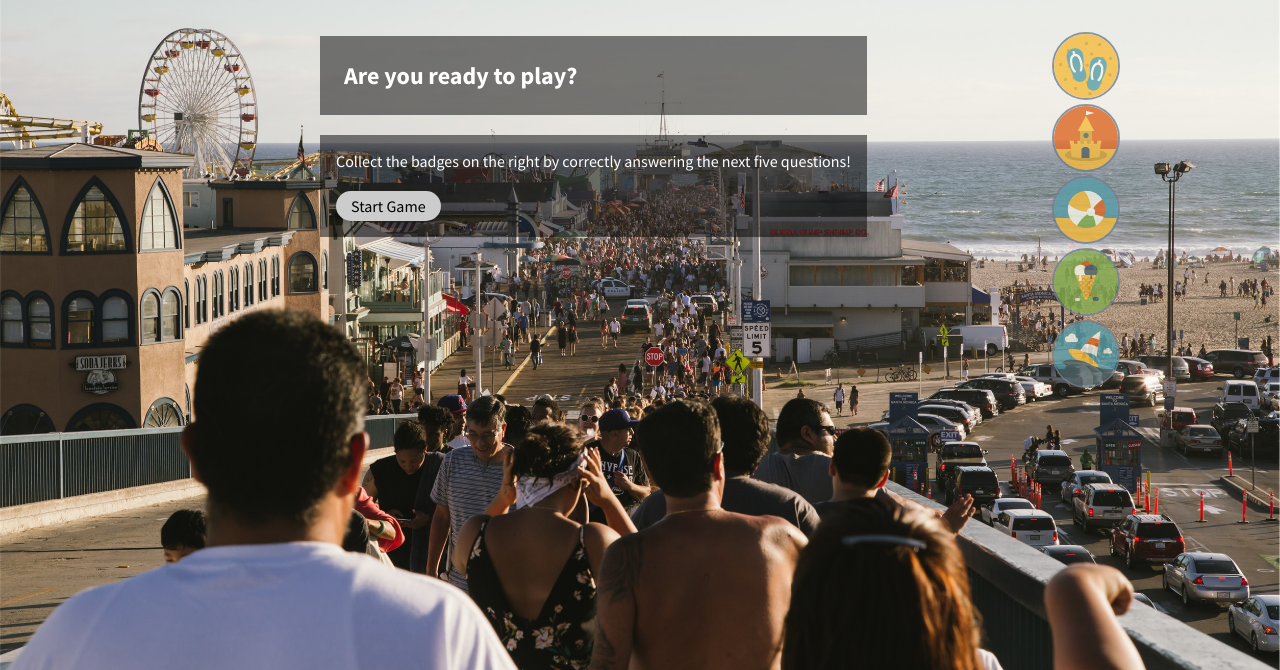
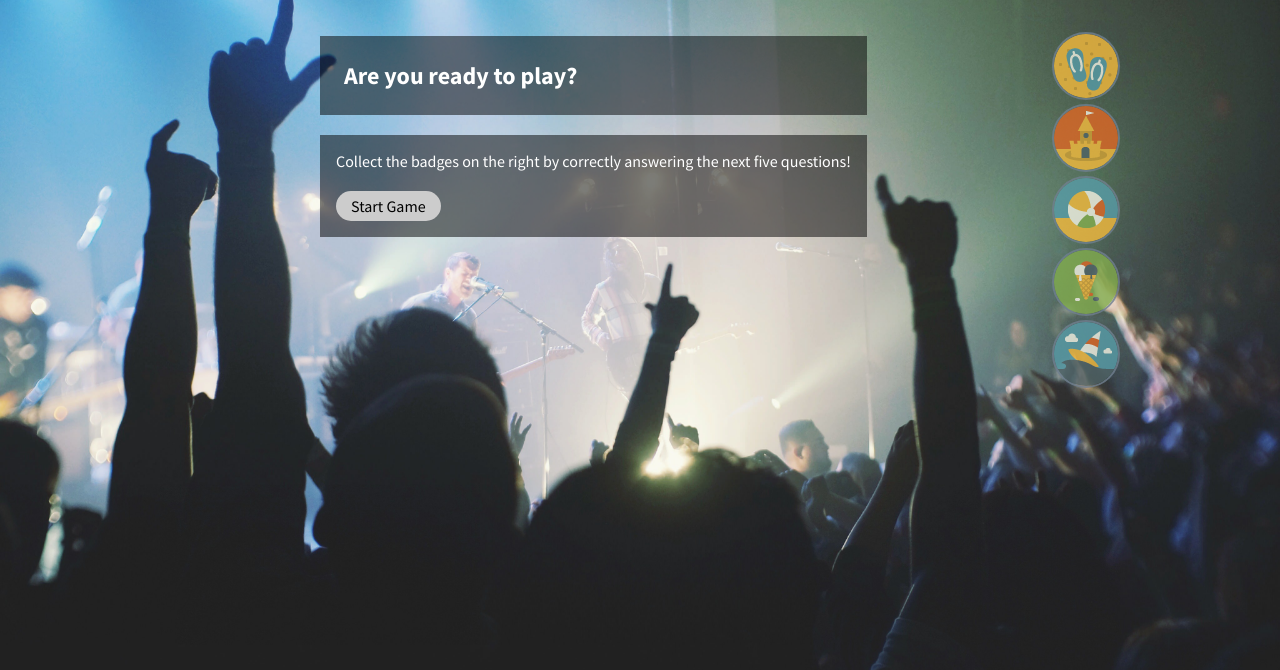
Before and after one commit to raysapida/quiz-app, a plain HTML site: page index.html in a window 1280 px wide. Shown: the part 130-800 px from the top of the page. Drawn offline with nearby package versions, Linux system fonts and the light colour scheme.

Commit message:
Change welcome message image

```diff
--- a/css/styles.css
+++ b/css/styles.css
@@ -19,7 +19,7 @@
 }
 
 html {
-  background: url('../images/question-1.jpg');
+  background: url('../images/welcome.jpg');
   background-size: cover;
   overflow: hidden;
   background-position: center center;
--- a/js/app.js
+++ b/js/app.js
@@ -3,6 +3,7 @@ $(document).ready(function() {
   $("#start").click(function() {
     $("#starting-message").css("display", "none");
     $("#question-1").css("display", "block");
+    $("html").css("background-image", "url('../images/question-1.jpg')");
   });
 
   $( " #question-1 form" ).submit(function( event ) {
```
Also changed, not shown: images/score-of-5.jpg (added), images/welcome.jpg (renamed from images/score-of-5.JPG), 1 other file.
